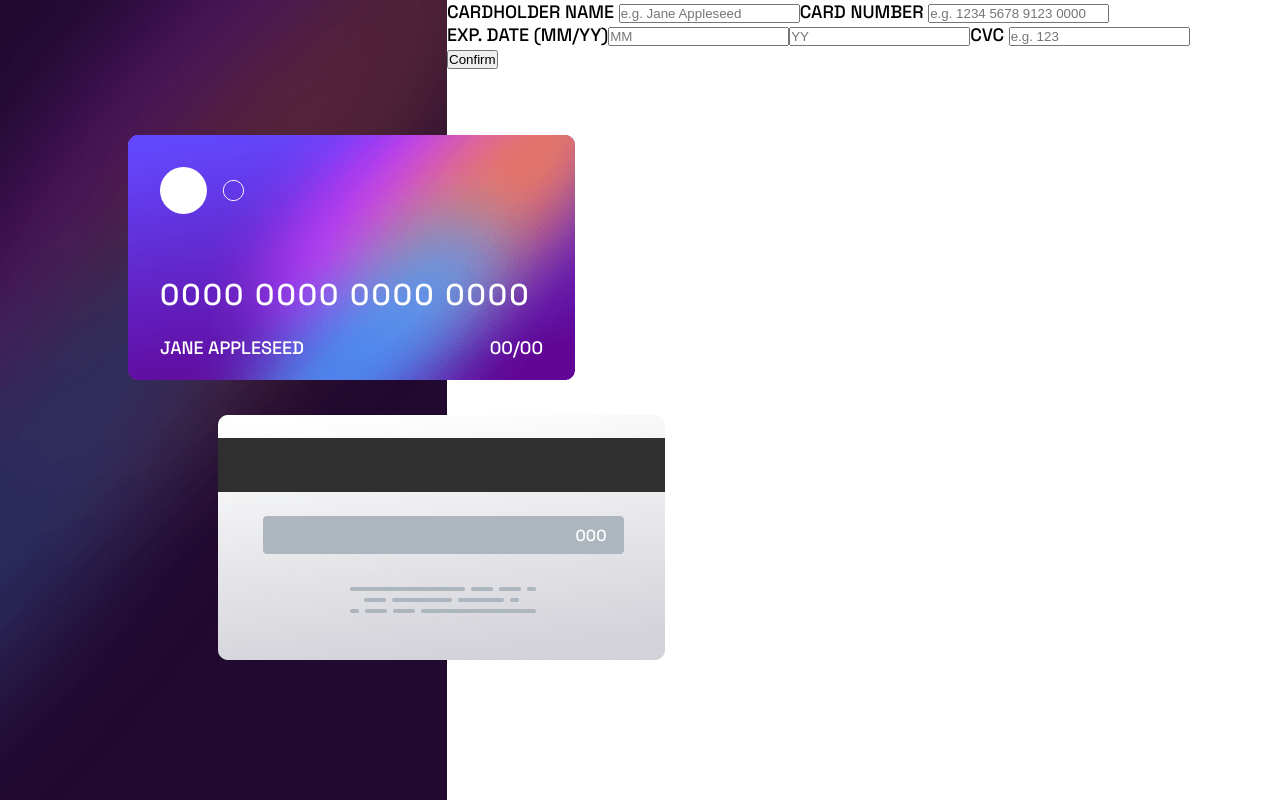
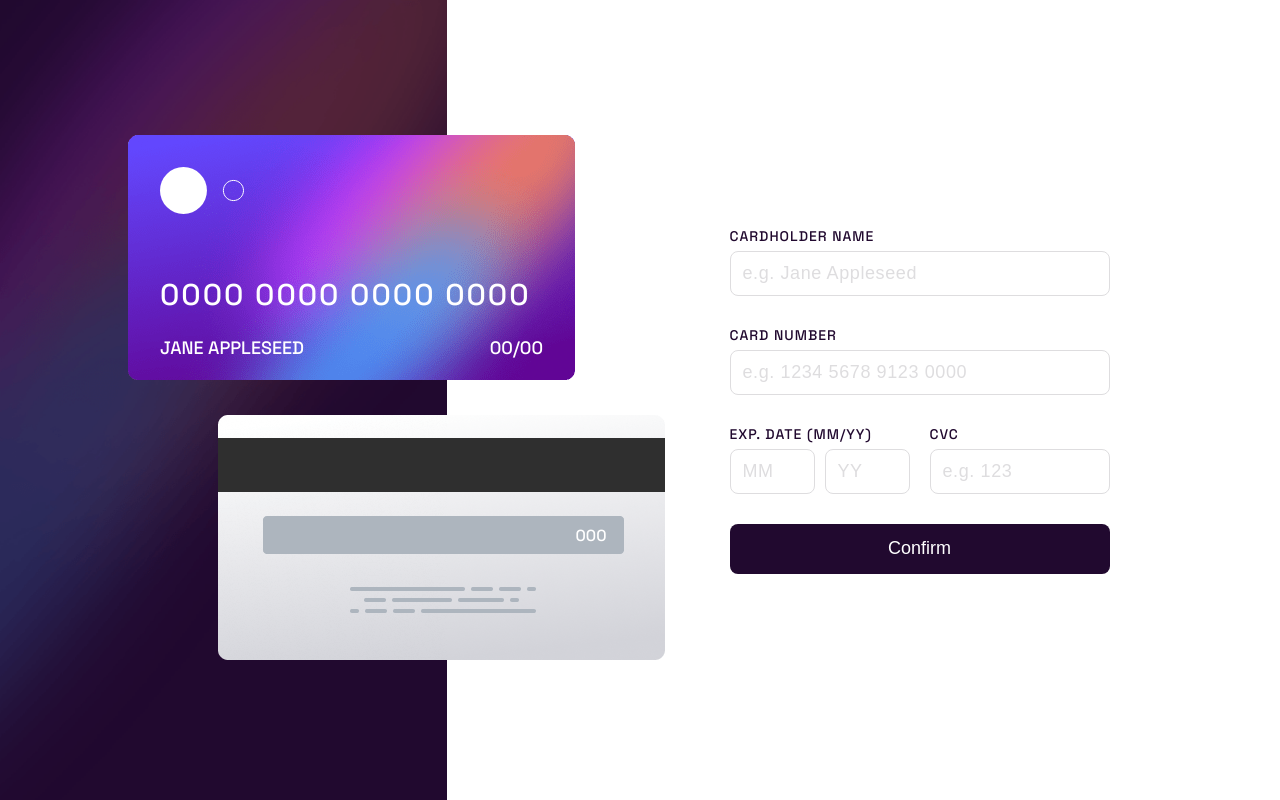
Before and after one commit to Himanshu-196018/interactive-card-detail-form, a React (Vite) app: page / in a window 1280 px wide. Built offline with nearby package versions, Linux system fonts and the light colour scheme.

Commit message:
styled form

```diff
--- a/src/components/DateInput.jsx
+++ b/src/components/DateInput.jsx
@@ -2,8 +2,10 @@ const DateInput = ({ name, ph, type }) => {
   return (
     <label htmlFor={name.slice(0, 3)}>
       {name.toUpperCase()}
-      <input name={name.slice(0, 3)} type={type} placeholder={ph[0]} />
-      <input name={name.slice(0, 3)} type={type} placeholder={ph[1]} />
+      <div className="flex-container">
+        <input name={name.slice(0, 3)} type={type} placeholder={ph[0]} />
+        <input name={name.slice(0, 3)} type={type} placeholder={ph[1]} />
+      </div>
     </label>
   );
 };
--- a/src/styles/index.css
+++ b/src/styles/index.css
@@ -84,3 +84,65 @@ main {
   right: 13%;
   font-size: 1.6rem;
 }
+
+.section2 {
+  display: grid;
+  place-content: center;
+}
+
+form {
+  width: 380px;
+  margin-left: 14vh;
+}
+
+label,
+input,
+button {
+  display: block;
+  width: 100%;
+}
+
+label {
+  font-size: 1.4rem;
+  margin-bottom: 3rem;
+  letter-spacing: 1px;
+  color: var(--very-dark-violet);
+}
+
+input {
+  margin-top: 6px;
+  height: 4.5rem;
+  border-radius: 8px;
+  padding-inline: 1.2rem;
+  font-size: 1.8rem;
+  letter-spacing: 0.6px;
+  border: 1px solid var(--light-grayish-violet);
+  color: var(--very-dark-violet);
+
+  &:focus {
+    outline: none;
+    border-color: var(--border2);
+  }
+  &::placeholder {
+    color: var(--light-grayish-violet);
+  }
+}
+
+.double,
+.flex-container {
+  display: flex;
+  column-gap: 2rem;
+}
+
+.flex-container {
+  column-gap: 1rem;
+}
+
+button {
+  height: 5rem;
+  font-size: 1.8rem;
+  border-radius: 8px;
+  border: none;
+  background-color: var(--very-dark-violet);
+  color: var(--white);
+}
```
